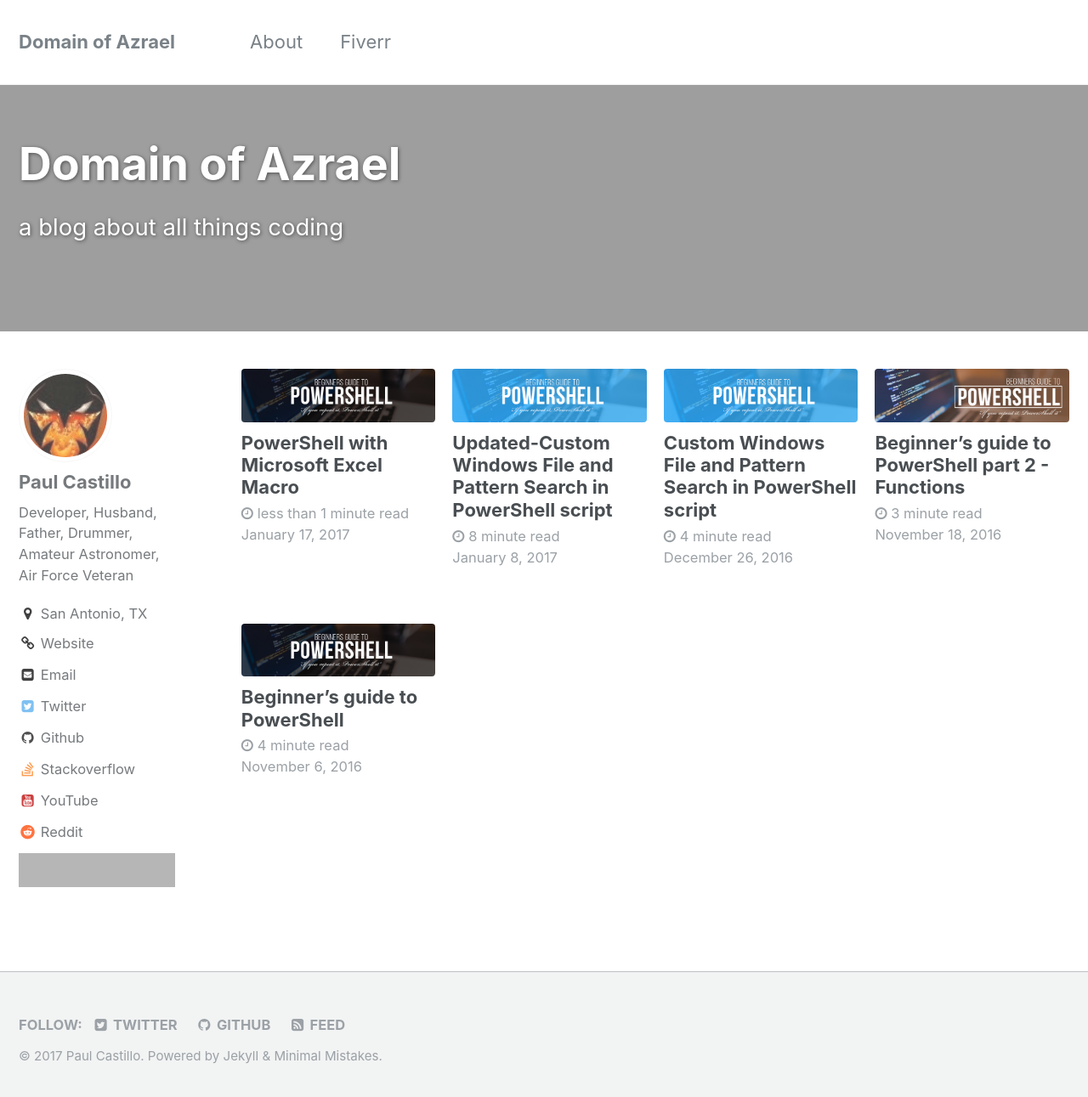
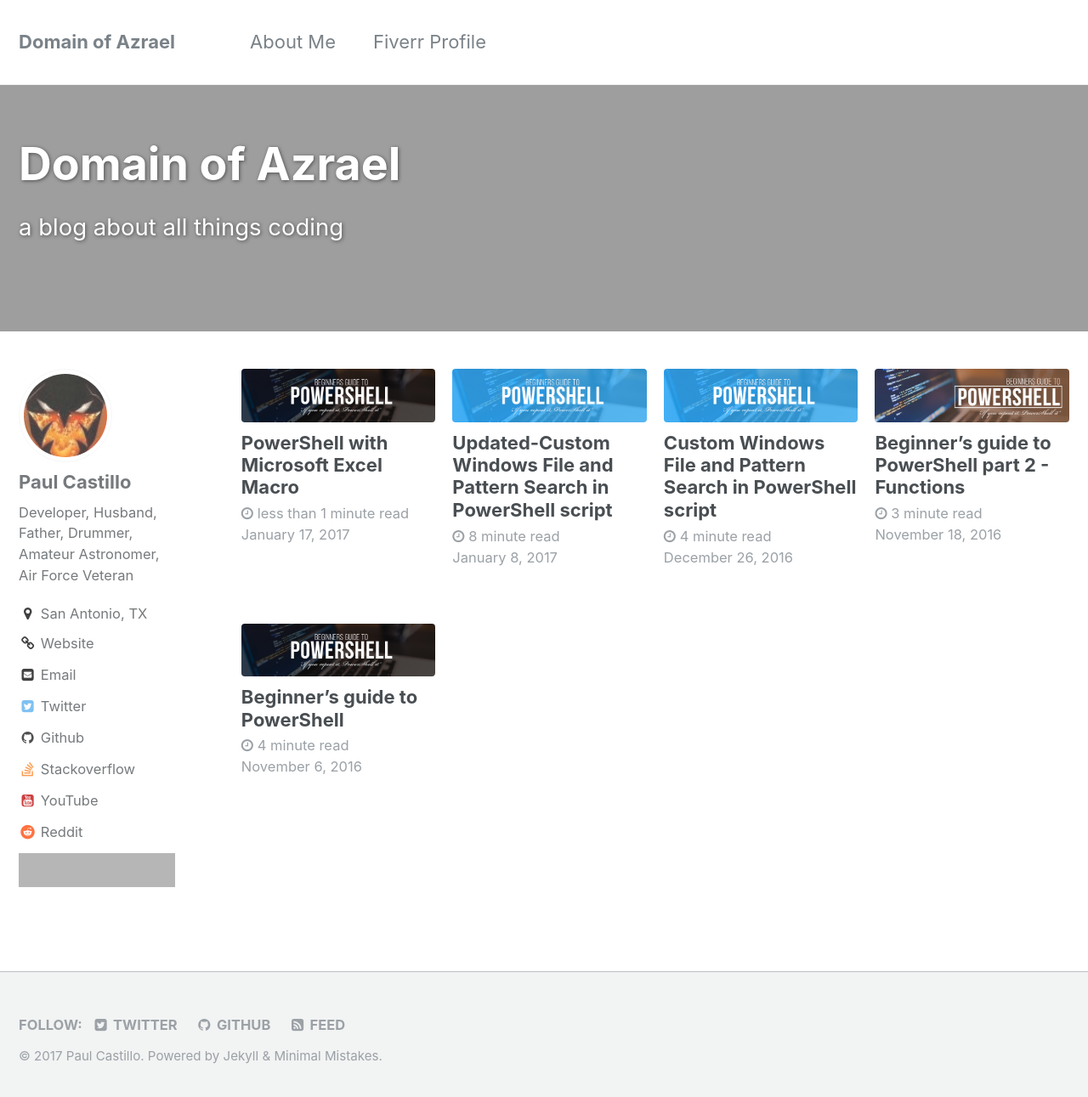
Before and after one commit to pcast01/pcast01.github.io, a Jekyll site: the page built from index.html, in a window 1280 px wide and 1299 px high. Shown: the top 1291 px of the window at 85% size. Built offline with Jekyll 4.4.1, drawn with Linux system fonts in a browser that asks for light colours; the list of posts is cut into pages by our own code; grey boxes are pictures that could not be loaded.

Commit message:
Updated navigation.

```diff
--- a/_data/navigation.yml
+++ b/_data/navigation.yml
@@ -1,6 +1,6 @@
 # main links
 main:
-  - title: "About"
+  - title: "About Me"
     url: /about/
-  - title: "Fiverr"
+  - title: "Fiverr Profile"
     url: /fiverr/
```
